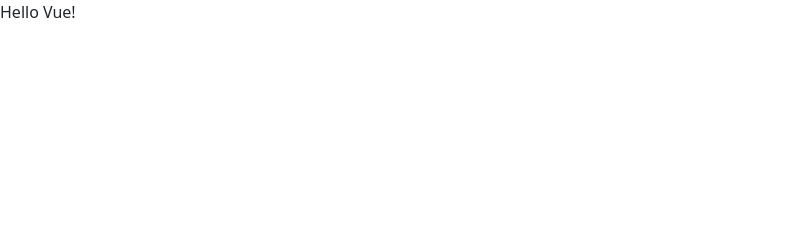
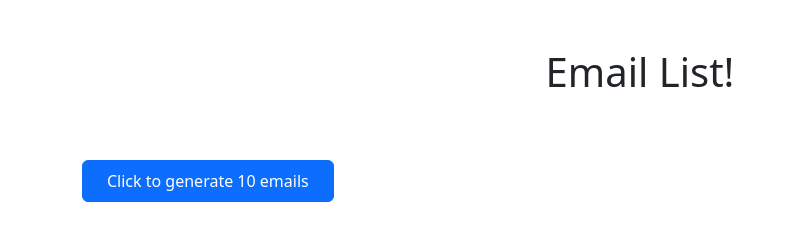
Before and after one commit to marcovittoriozacca/vue-email-list, a plain HTML site: page index.html in a window 1280 px wide. Shown: the whole page, without its empty margins (0-794 px from the left). Drawn offline with nearby package versions, Linux system fonts and the light colour scheme.

Commit message:
feat: 10 emails generated from API

```diff
--- a/index.html
+++ b/index.html
@@ -9,7 +9,17 @@
 </head>
 <body>
 
-    <div id="app">{{ message }}</div>
+    <div id="app">
+
+        <h1 class="text-capitalize text-center py-5 ">email list!</h1>
+        <div class="container">
+
+            <ul>
+               <li v-for="(email, index) in emails" :key="index" >{{email}}</li>
+            </ul>
+            <button @click="randomEmail" type="button" class="btn btn-primary py-2 px-4">Click to generate 10 emails</button>
+        </div>
+    </div>
 
 
     <script src="https://cdn.jsdelivr.net/npm/bootstrap@5.3.2/dist/js/bootstrap.bundle.min.js" integrity="sha384-C6RzsynM9kWDrMNeT87bh95OGNyZPhcTNXj1NW7RuBCsyN/o0jlpcV8Qyq46cDfL" crossorigin="anonymous"></script>
--- a/main.js
+++ b/main.js
@@ -3,7 +3,19 @@ const { createApp } = Vue
 createApp({
 data() {
     return {
-    message: 'Hello Vue!'
+        url: 'https://flynn.boolean.careers/exercises/api/random/mail',
+        emails: [],
     }
-}
+},
+methods: {
+    randomEmail(){
+        this.emails = []
+        for (let i = 0; i < 10; i++) {
+            axios.get(this.url)
+            .then( (value) => this.emails.push(value.data.response))
+        }
+
+    }
+},
+
 }).mount('#app')
```
